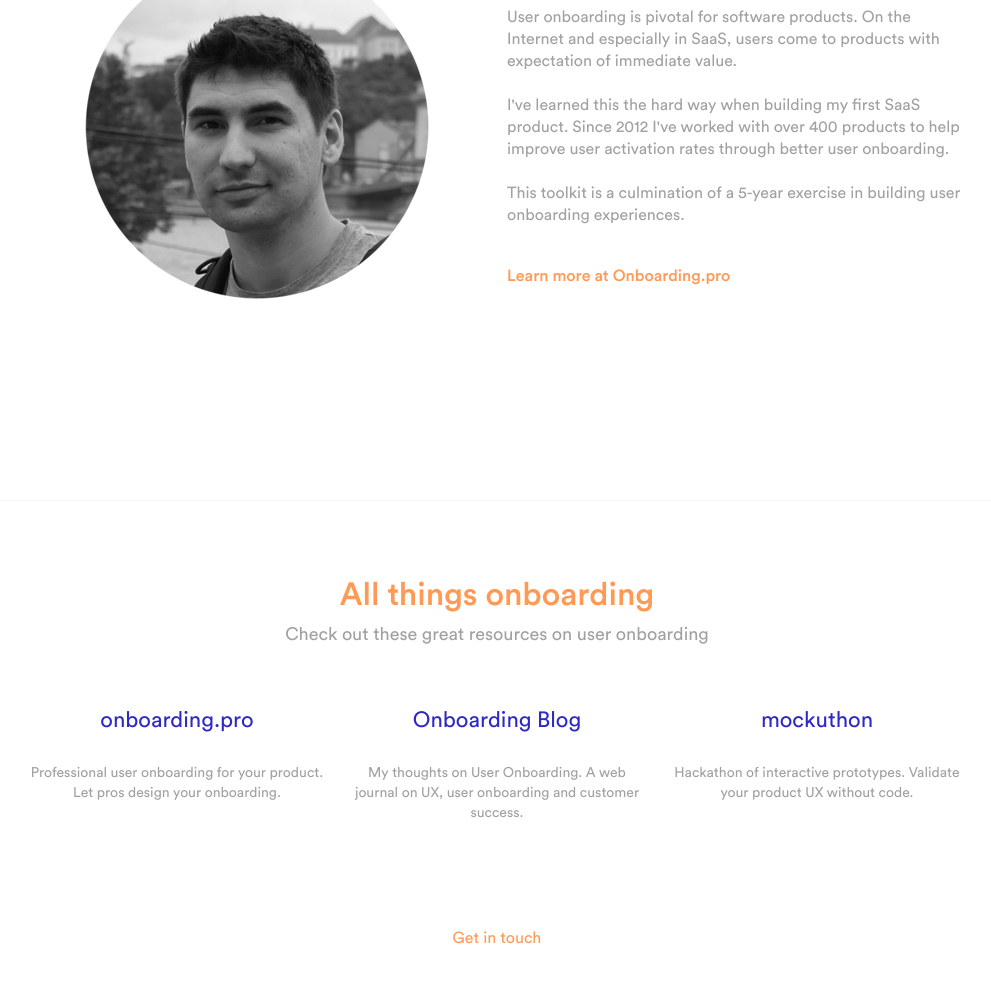
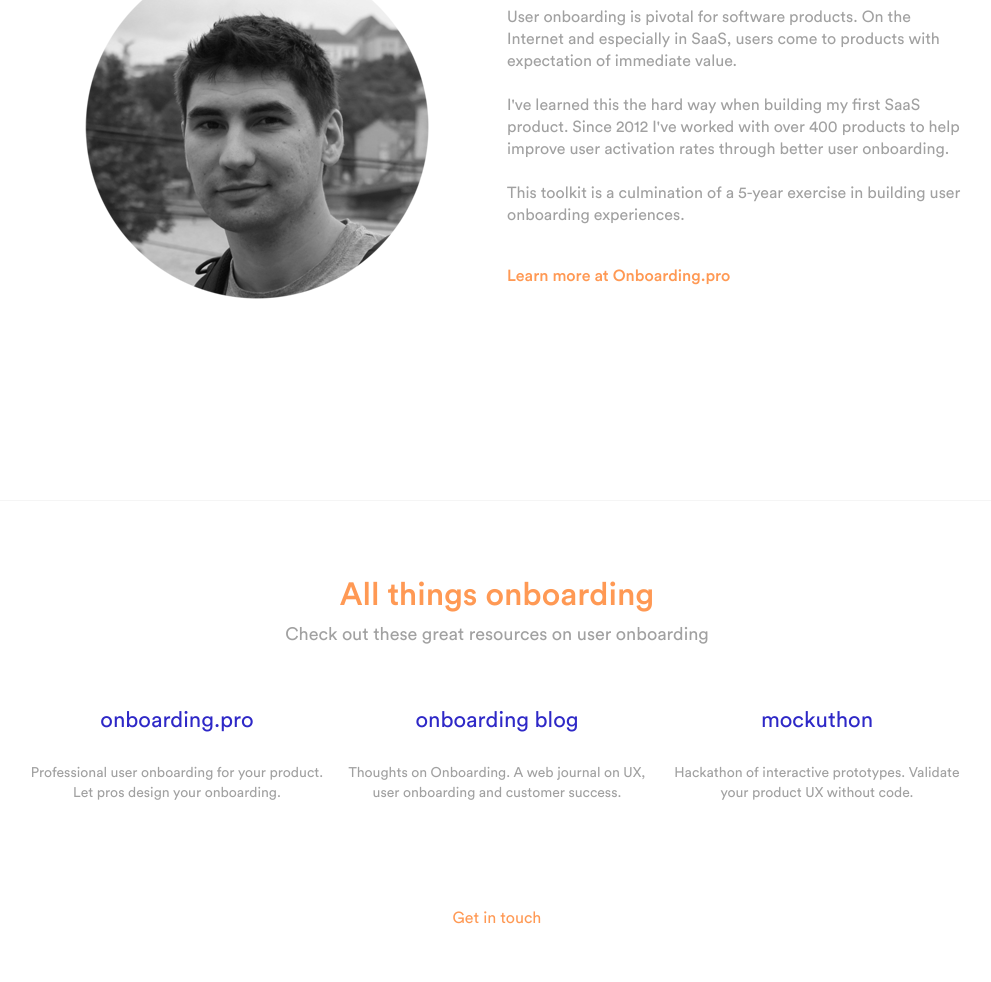
Before and after one commit to jetwayio/jetwayio.github.io, a plain HTML site: page index.html in a window 1280 px wide. Shown: the part 1903-2885 px from the top of the page, without its empty margins (143-1134 px from the left). Drawn offline with nearby package versions, Linux system fonts and the light colour scheme.

Commit message:
Update index.html

```diff
--- a/index.html
+++ b/index.html
@@ -91,8 +91,8 @@ n.type="text/javascript",n.async=o.async,s.parentNode.insertBefore(n,s),n.src=o.
         <div class="column w-col w-col-4"><a href="http://onboarding.pro" target="_blank" class="resource-link">onboarding.pro</a>
           <p class="section-item-paragraph">Professional user onboarding for your product. Let pros design your onboarding.</p>
         </div>
-        <div class="column w-col w-col-4"><a href="https://medium.com/@romanzadyrako" target="_blank" class="resource-link">Onboarding Blog</a>
-          <p class="section-item-paragraph">My thoughts on User Onboarding. A web journal on UX, user onboarding and customer success.</p>
+        <div class="column w-col w-col-4"><a href="https://medium.com/@romanzadyrako" target="_blank" class="resource-link">onboarding blog</a>
+          <p class="section-item-paragraph">Thoughts on Onboarding. A web journal on UX, user onboarding and customer success.</p>
         </div>
         <div class="column w-col w-col-4"><a href="http://mockuthon.com" target="_blank" class="resource-link">mockuthon</a>
           <p class="section-item-paragraph">Hackathon of interactive prototypes. Validate your product UX without code.</p>
```
